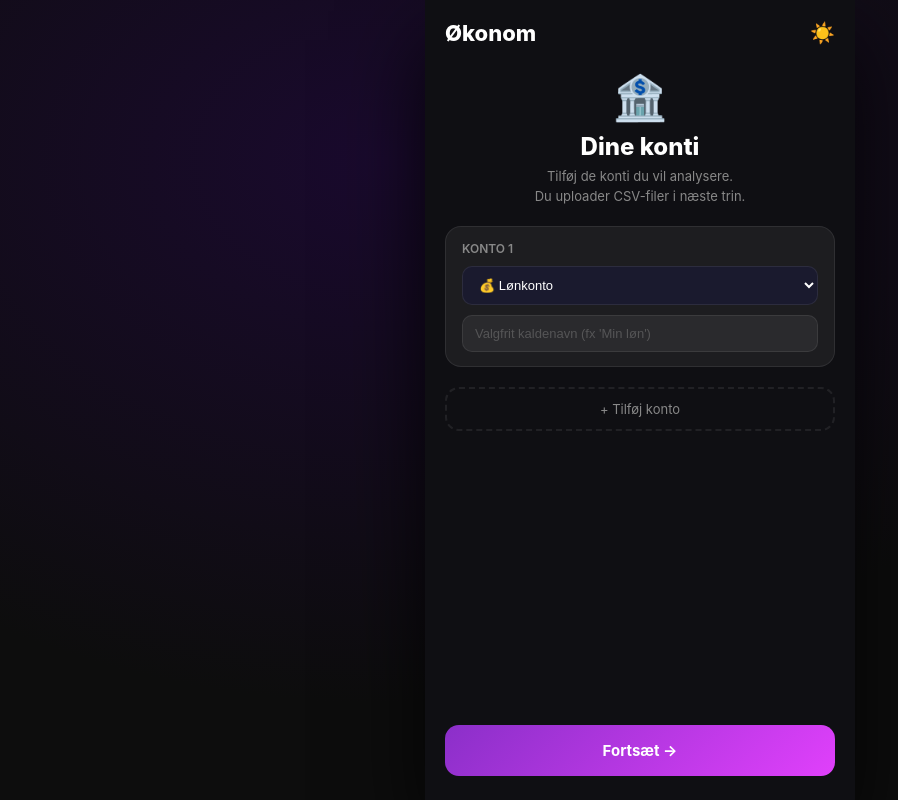
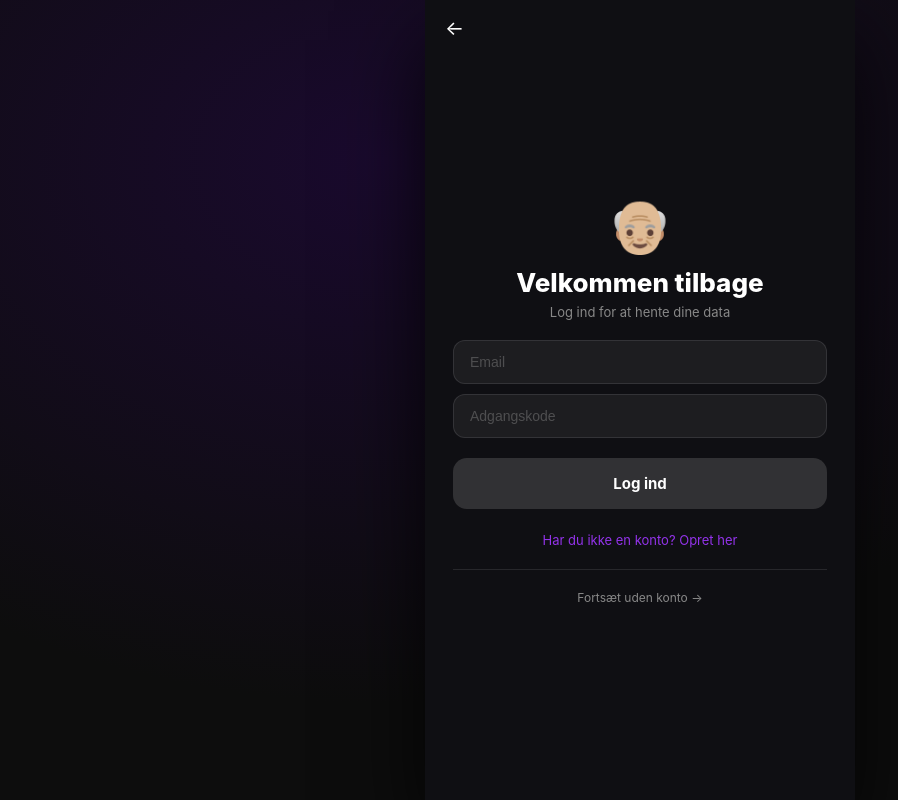
Before and after one commit to msn93-ops/okonom2, a React (Vite) app: page / in a window 1280 px wide. Both pictures are taken after a click on the button "Kom i gang →". Shown: the whole page, without its empty margins (0-898 px from the left). Built offline with nearby package versions, Linux system fonts and the light colour scheme.

Commit message:
Update App.jsx

```diff
--- a/src/App.jsx
+++ b/src/App.jsx
@@ -442,7 +442,16 @@ function CSVUpload({ accounts, isDark, onComplete, onFileLoad }) {
 
 // ── Main App ──────────────────────────────────────────────────────────────────
 export default function App() {
-  const [step, setStep] = useState("intro"); // setup | upload | app
+  const [step, setStep] = useState("intro");
+  const [authView, setAuthView] = useState("login"); // login | signup
+  const [authEmail, setAuthEmail] = useState("");
+  const [authPassword, setAuthPassword] = useState("");
+  const [authError, setAuthError] = useState("");
+  const [authLoading, setAuthLoading] = useState(false);
+  const [session, setSession] = useState(() => localStorage.getItem("okonom-session") || null);
+  const [refreshToken, setRefreshToken] = useState(() => localStorage.getItem("okonom-refresh") || null);
+  const [userEmail, setUserEmail] = useState(() => localStorage.getItem("okonom-email") || null);
+  const [dataLoading, setDataLoading] = useState(false); // setup | upload | app
   const [accounts, setAccounts] = useState([]);
   const [uploads, setUploads] = useState({});
   const [activeAccount, setActiveAccount] = useState("all"); // "all" or account id
@@ -535,6 +544,115 @@ export default function App() {
     setIsDark(next);
     localStorage.setItem("okonom-theme", next ? "dark" : "light");
   };
+
+  // Auth functions
+  const authFetch = async (action, extra = {}) => {
+    setAuthLoading(true);
+    setAuthError("");
+    try {
+      const r = await fetch("/api/auth", {
+        method: "POST",
+        headers: { "Content-Type": "application/json" },
+        body: JSON.stringify({ action, email: authEmail, password: authPassword, ...extra }),
+      });
+      const data = await r.json();
+      if (data.error) { setAuthError(data.error); return false; }
+      localStorage.setItem("okonom-session", data.session);
+      localStorage.setItem("okonom-refresh", data.refresh);
+      localStorage.setItem("okonom-email", authEmail || userEmail);
+      setSession(data.session);
+      setRefreshToken(data.refresh);
+      setUserEmail(authEmail || userEmail);
+      return data.session;
+    } catch (e) {
+      setAuthError("Netværksfejl — prøv igen");
+      return false;
+    } finally {
+      setAuthLoading(false);
+    }
+  };
+
+  const login = async () => {
+    const s = await authFetch("login");
+    if (s) { await loadUserData(s); }
+  };
+
+  const signup = async () => {
+    const s = await authFetch("signup");
+    if (s) setStep("setup");
+  };
+
+  const logout = () => {
+    localStorage.removeItem("okonom-session");
+    localStorage.removeItem("okonom-refresh");
+    localStorage.removeItem("okonom-email");
+    setSession(null); setRefreshToken(null); setUserEmail(null);
+    setUploads({}); setAccounts([]);
+    setStep("intro");
+  };
+
+  const loadUserData = async (token) => {
+    setDataLoading(true);
+    try {
+      const r = await fetch("/api/userdata", {
+        headers: { "Authorization": "Bearer " + token }
+      });
+      const data = await r.json();
+      if (data.accounts?.length > 0 && data.transactions?.length > 0) {
+        // Rebuild accounts and uploads from saved data
+        const savedAccounts = data.accounts;
+        const savedUploads = {};
+        data.transactions.forEach(t => {
+          // Dates need to be restored as Date objects
+          const txns = (t.transactions || []).map(tx => ({
+            ...tx,
+            date: tx.date ? new Date(tx.date) : null,
+            isIncome: tx.amount > 0,
+          }));
+          savedUploads[t.account_id] = { fileName: "gemt", transactions: txns, done: true };
+        });
+        setAccounts(savedAccounts);
+        setUploads(savedUploads);
+        setActiveAccount("all");
+        setStep("app");
+      } else {
+        setStep("setup");
+      }
+    } catch (e) {
+      setStep("setup");
+    } finally {
+      setDataLoading(false);
+    }
+  };
+
+  const saveUserData = async () => {
+    if (!session) return;
+    try {
+      const accountData = accounts
+        .filter(a => uploads[a.id])
+        .map(a => {
+          const type = ACCOUNT_TYPES.find(t => t.id === a.type);
+          return {
+            account_id: String(a.id),
+            account_label: a.name || type?.label || "Konto",
+            account_type: a.type,
+            transactions: uploads[a.id].transactions,
+          };
+        });
+      await fetch("/api/userdata", {
+        method: "POST",
+        headers: { "Content-Type": "application/json", "Authorization": "Bearer " + session },
+        body: JSON.stringify({ accounts, accountData }),
+      });
+    } catch {}
+  };
+
+  // Auto-login if session exists
+  useEffect(() => {
+    if (session && step === "intro") {
+      loadUserData(session);
+    }
+  }, []);
 
   // Scroll chat to bottom
   useEffect(() => {
@@ -748,7 +866,7 @@ Husk samtalehistorik. Brug aldrig ** eller markdown.`;
 
             {/* CTA button */}
             <button
-              onClick={() => setStep("setup")}
+              onClick={() => setStep("auth")}
               style={{ width:"100%", background:"linear-gradient(135deg,#8b2fc9,#e040fb)", border:"none", borderRadius:16, padding:"18px", color:"#fff", fontSize:16, fontWeight:700, cursor:"pointer", boxShadow:"0 8px 24px rgba(139,47,201,0.4)", letterSpacing:0.3 }}>
               Kom i gang →
             </button>
@@ -756,6 +874,86 @@ Husk samtalehistorik. Brug aldrig ** eller markdown.`;
             <p style={{ margin:"16px 0 0", fontSize:11, color: isDark ? "#555" : "#bbb", textAlign:"center" }}>
               Dine data forlader aldrig din enhed uden din tilladelse
             </p>
+          </div>
+        </div>
+      </div>
+    );
+  }
+
+  // ── AUTH STEP ──
+  if (step === "auth") {
+    const bg = isDark ? "#0f0f13" : "#fff";
+    const fg = isDark ? "#fff" : "#111";
+    const sub = isDark ? "#888" : "#666";
+    const border = isDark ? "rgba(255,255,255,0.1)" : "rgba(0,0,0,0.1)";
+    const inputBg = isDark ? "rgba(255,255,255,0.06)" : "rgba(0,0,0,0.04)";
+    const isLogin = authView === "login";
+
+    if (dataLoading) return (
+      <div style={S.shell}>
+        <div style={{ ...S.phone, display:"flex", flexDirection:"column", alignItems:"center", justifyContent:"center", gap:20, background:bg }}>
+          <div style={{ fontSize:64 }}>👴🏼</div>
+          <div style={{ fontSize:16, fontWeight:700, color:fg }}>Henter dine data...</div>
+          <div style={{ width:200, height:6, background: isDark ? "rgba(255,255,255,0.08)" : "rgba(0,0,0,0.08)", borderRadius:3, overflow:"hidden" }}>
+            <div style={{ height:"100%", width:"60%", background:"linear-gradient(90deg,#8b2fc9,#e040fb)", borderRadius:3, animation:"pulse 1s infinite" }} />
+          </div>
+        </div>
+      </div>
+    );
+
+    return (
+      <div style={S.shell}>
+        <div style={{ ...S.phone, display:"flex", flexDirection:"column", background:bg }}>
+          <div style={{ padding:"16px 20px 0", display:"flex", alignItems:"center", gap:10, flexShrink:0 }}>
+            <button onClick={() => setStep("intro")} style={{ background:"none", border:"none", fontSize:20, cursor:"pointer", color:fg }}>←</button>
+          </div>
+          <div style={{ flex:1, display:"flex", flexDirection:"column", justifyContent:"center", padding:"0 28px 40px", gap:20 }}>
+            <div style={{ textAlign:"center" }}>
+              <div style={{ fontSize:52, marginBottom:10 }}>👴🏼</div>
+              <h1 style={{ margin:0, fontSize:26, fontWeight:800, color:fg }}>{isLogin ? "Velkommen tilbage" : "Opret konto"}</h1>
+              <p style={{ margin:"6px 0 0", fontSize:13, color:sub }}>{isLogin ? "Log ind for at hente dine data" : "Gem dine data og slip for at uploade igen"}</p>
+            </div>
+
+            <div style={{ display:"flex", flexDirection:"column", gap:10 }}>
+              <input
+                type="email"
+                placeholder="Email"
+                value={authEmail}
+                onChange={e => setAuthEmail(e.target.value)}
+                onKeyDown={e => e.key === "Enter" && (isLogin ? login() : signup())}
+                style={{ background:inputBg, border:"1px solid "+border, borderRadius:12, padding:"13px 16px", color:fg, fontSize:14, outline:"none", width:"100%", boxSizing:"border-box" }}
+              />
+              <input
+                type="password"
+                placeholder="Adgangskode"
+                value={authPassword}
+                onChange={e => setAuthPassword(e.target.value)}
+                onKeyDown={e => e.key === "Enter" && (isLogin ? login() : signup())}
+                style={{ background:inputBg, border:"1px solid "+border, borderRadius:12, padding:"13px 16px", color:fg, fontSize:14, outline:"none", width:"100%", boxSizing:"border-box" }}
+              />
+              {authError && <div style={{ fontSize:13, color:"#ef4444", textAlign:"center" }}>{authError}</div>}
+            </div>
+
+            <button
+              onClick={isLogin ? login : signup}
+              disabled={authLoading || !authEmail || !authPassword}
+              style={{ background: authLoading || !authEmail || !authPassword ? "rgba(128,128,128,0.3)" : "linear-gradient(135deg,#8b2fc9,#e040fb)", border:"none", borderRadius:14, padding:"16px", color:"#fff", fontSize:15, fontWeight:700, cursor:"pointer" }}>
+              {authLoading ? "Vent..." : isLogin ? "Log ind" : "Opret konto"}
+            </button>
+
+            <div style={{ textAlign:"center" }}>
+              <button onClick={() => { setAuthView(isLogin ? "signup" : "login"); setAuthError(""); }}
+                style={{ background:"none", border:"none", color:"#9333ea", fontSize:13, cursor:"pointer" }}>
+                {isLogin ? "Har du ikke en konto? Opret her" : "Har du allerede en konto? Log ind"}
+              </button>
+            </div>
+
+            <div style={{ borderTop:"1px solid "+border, paddingTop:16, textAlign:"center" }}>
+              <button onClick={() => setStep("setup")}
+                style={{ background:"none", border:"none", color:sub, fontSize:12, cursor:"pointer" }}>
+                Fortsæt uden konto →
+              </button>
+            </div>
           </div>
         </div>
       </div>
@@ -812,6 +1010,14 @@ Husk samtalehistorik. Brug aldrig ** eller markdown.`;
             setActiveAccount("all");
             setStep("app");
             track("session_start", null, { accounts: Object.keys(ups).length });
+            // Save to cloud if logged in
+            if (session) {
+              const accountData = accounts.filter(a => ups[a.id]).map(a => {
+                const type = ACCOUNT_TYPES.find(t => t.id === a.type);
+                return { account_id: String(a.id), account_label: a.name || type?.label || "Konto", account_type: a.type, transactions: ups[a.id].transactions };
+              });
+              fetch("/api/userdata", { method:"POST", headers:{"Content-Type":"application/json","Authorization":"Bearer "+session}, body: JSON.stringify({ accounts, accountData }) }).catch(()=>{});
+            }
           }} />
         </div>
       </div>
@@ -1353,6 +1559,17 @@ Husk samtalehistorik. Brug aldrig ** eller markdown.`;
                 <div>
                   <div style={{ fontWeight:600 }}>{isDark ? "Skift til lys tilstand" : "Skift til mørk tilstand"}</div>
                 </div>
+              </button>
+
+              {userEmail && (
+                <div style={{ fontSize:12, color: isDark ? "#666" : "#999", textAlign:"center", padding:"4px 0" }}>
+                  Logget ind som {userEmail}
+                </div>
+              )}
+
+              <button onClick={() => { setSettingsOpen(false); logout(); }}
+                style={{ background:"none", border: isDark ? "1px solid rgba(255,255,255,0.1)" : "1px solid rgba(0,0,0,0.1)", borderRadius:14, padding:"12px 16px", color:"#ef4444", fontSize:13, cursor:"pointer" }}>
+                {userEmail ? "Log ud" : "Start forfra"}
               </button>
 
               <button onClick={() => setSettingsOpen(false)}
```
